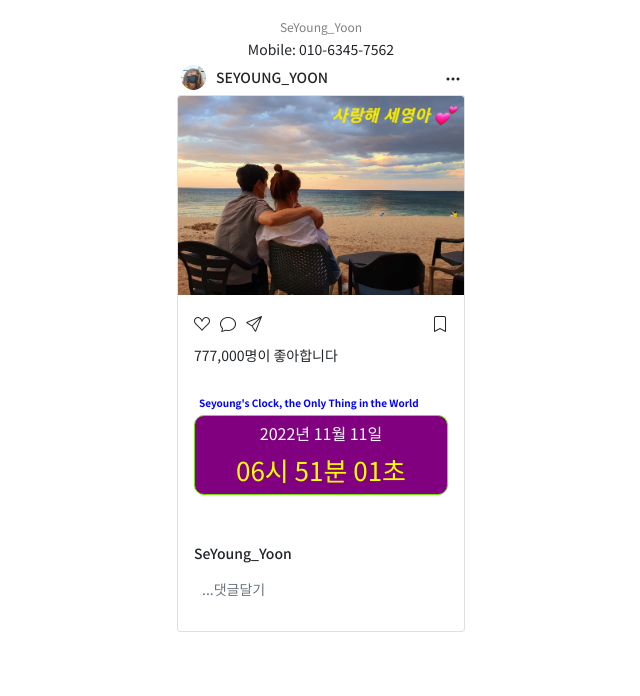
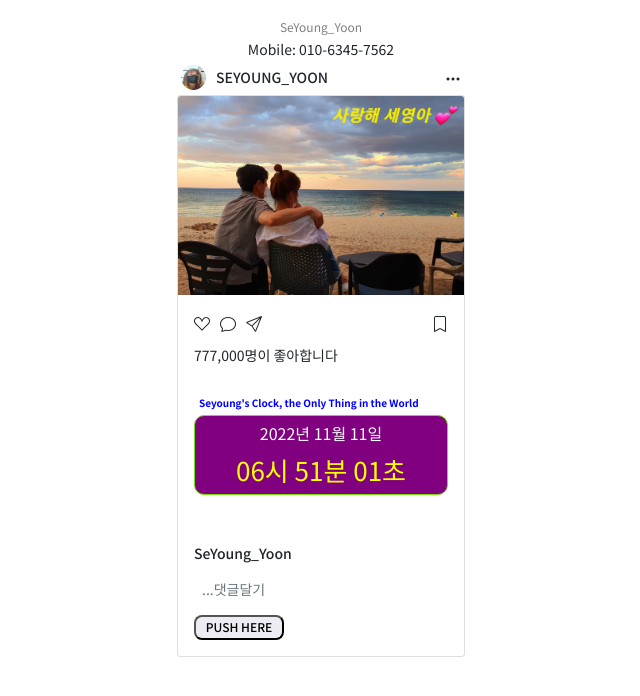
Before and after one commit to YongSooJung/Seyoung_clock, a plain HTML site: page index.html in a window 1280 px wide. Shown: the whole page, without its empty margins (319-959 px from the left). Drawn offline with nearby package versions, Linux system fonts and the light colour scheme.

Commit message:
Update index.html

```diff
--- a/index.html
+++ b/index.html
@@ -188,6 +188,7 @@
                 <br>
                 <p class="user">SeYoung_Yoon</p>
                 <input class="form-control form-control-sm" type="text" placeholder="...댓글달기" aria-label=".form-control-sm example">
+                <button class="btN" onclick="welcome()">PUSH HERE</button>
             </div>
         </div>
     </div>
```
